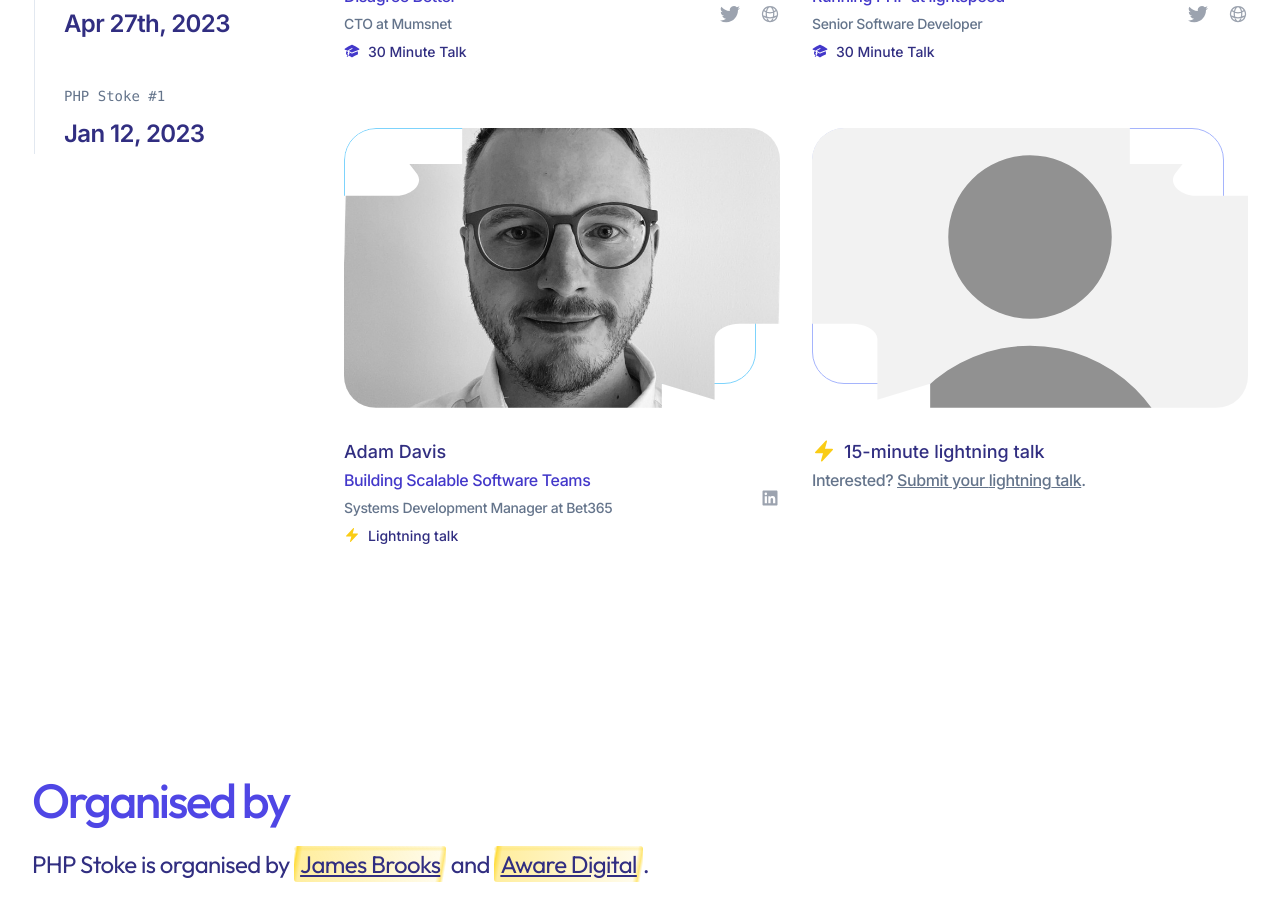
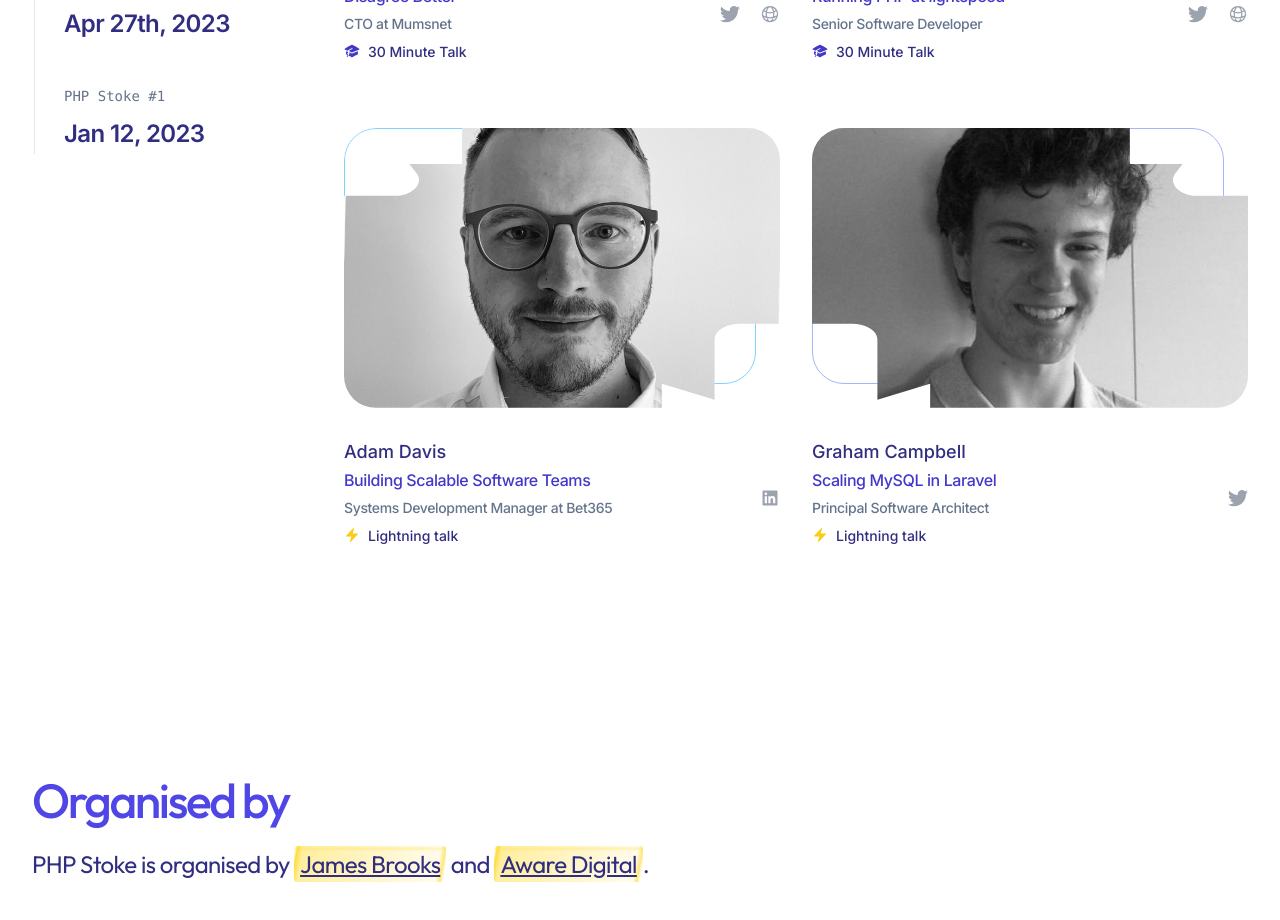
Before and after one commit to phpstoke/phpstoke.co.uk, a Next.js app: page / in a window 1280 px wide. Shown: the part 2460-3380 px from the top of the page. Built offline with nearby package versions, Linux system fonts and the light colour scheme; some icons are missing.

Commit message:
Add Graham Campbell

```diff
--- a/src/components/Speakers.jsx
+++ b/src/components/Speakers.jsx
@@ -21,6 +21,7 @@ import harryMessenger from '@/images/avatars/harry-messenger.jpeg'
 import mattDavis from '@/images/avatars/matt-davis.jpg'
 import adamDavis from '@/images/avatars/adam-davis.jpg'
 import ryanChandler from '@/images/avatars/ryan-chandler.jpg'
+import grahamCampbell from '@/images/avatars/graham-campbell.jpg'
 
 import { AcademicCapIcon, BoltIcon, UserIcon } from '@heroicons/react/24/solid'
 
@@ -57,8 +58,13 @@ const days = [
         lightning: true,
         available: false,
       }, {
-        available: true,
+        name: 'Graham Campbell',
+        role: 'Principal Software Architect',
+        talk: 'Scaling MySQL in Laravel',
+        image: grahamCampbell,
+        twitterUrl: 'grahamjcampbell',
         lightning: true,
+        available: false,
       }
     ]
   },
```
Also changed, not shown: src/images/avatars/graham-campbell.jpg (added).
